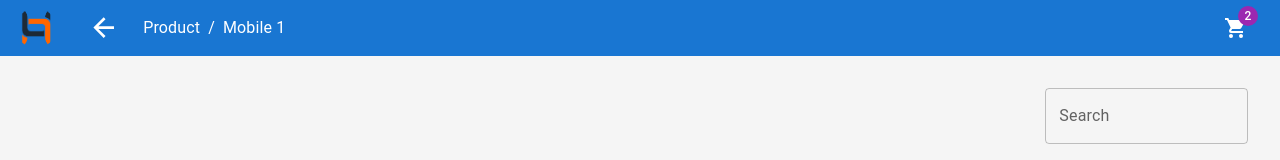
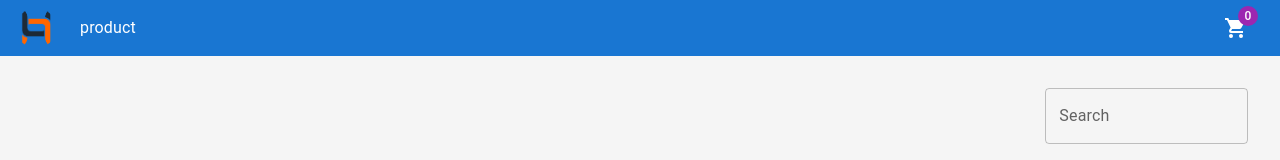
Before and after one commit to josemi2201/test-front-ntt-data, a React (Vite) app: page /product in a window 1280 px wide. Shown: the top 160 px of the page. Built offline with nearby package versions, Linux system fonts and the light colour scheme.

Commit message:
Crear funcionalidad de header y  navegación listado

```diff
--- a/src/App.jsx
+++ b/src/App.jsx
@@ -3,9 +3,9 @@ import React from 'react';
 import {
   createBrowserRouter, Navigate, RouterProvider
 } from "react-router-dom";
+import { CartProvider } from './context/CartContext';
 import { ProductDetail } from './routes/ProductDetail';
 import { ProductsList } from './routes/ProductsList';
-
 
 export const router = createBrowserRouter([
   {
@@ -35,7 +35,9 @@ export const App = () => {
 
   return (
     <ThemeProvider theme={theme}>
-      <RouterProvider router={router} />
+      <CartProvider>
+        <RouterProvider router={router} />
+      </CartProvider>
     </ThemeProvider>
   )
 }
--- a/src/components/Header/HeaderActions.jsx
+++ b/src/components/Header/HeaderActions.jsx
@@ -1,9 +1,12 @@
 import { mdiCart } from '@mdi/js'
 import { Box } from '@mui/material'
-import React from 'react'
+import React, { useContext } from 'react'
+import { CartContext } from '../../context/CartContext'
 import { IconButton } from '../UI/IconButton'
 
 export const HeaderActions = () => {
+
+  const { cartNumber } = useContext(CartContext)
 
   const handleClickCart = () => {
     alert('Cart clicked')
@@ -17,8 +20,8 @@ export const HeaderActions = () => {
         icon={mdiCart}
         onClick={handleClickCart}
         haveBadge
-        badgeContent={2}
-        tooltip="Total items in cart: 2"
+        badgeContent={cartNumber}
+        tooltip={`Total items in cart: ${cartNumber}`}
       />
     </Box>
   )
--- /dev/null
+++ b/src/components/Header/HeaderBreadcrumbs.jsx
@@ -0,0 +1,52 @@
+import { Breadcrumbs, useTheme } from '@mui/material'
+import { Box } from '@mui/system'
+import React, { useEffect, useState } from 'react'
+import { Link, useLocation } from 'react-router-dom'
+
+export const HeaderBreadcrumbs = () => {
+
+  const { palette: { primary, secondary} } = useTheme()
+  const location = useLocation()
+
+  const [paths, setPaths] = useState([])
+
+  useEffect(() => {
+    const paths = location.pathname.split('/').filter(path => path !== '')
+    setPaths(paths)
+  }, [location])
+
+  const getPathBreadcrumbs =
+    (index) => {
+      const href = `/${paths.slice(0, index + 1).join('/')}`
+      return href
+    }
+
+  return (
+    <Breadcrumbs color={primary.contrastText}>
+      {
+        paths.map((path, index) => (
+          <Box
+            key={index}
+            sx={{
+              '& > a': {
+                textDecoration: 'none',
+                color: primary.contrastText,
+              },
+              '& > a:hover': {
+                textDecoration: 'underline',
+                color: secondary.light,
+              },
+            }}
+          >
+            <Link
+              to={getPathBreadcrumbs(index)}
+            >
+              {path}
+            </Link>
+          </Box>
+
+        ))
+      }
+    </Breadcrumbs>
+  )
+}
--- a/src/components/Header/HeaderNavigation.jsx
+++ b/src/components/Header/HeaderNavigation.jsx
@@ -1,19 +1,22 @@
 import { mdiArrowLeft } from '@mdi/js'
-import { Avatar, Box, Breadcrumbs, IconButton as MuiIconButton, Link, useTheme } from '@mui/material'
+import { Avatar, Box, IconButton as MuiIconButton } from '@mui/material'
+import React from 'react'
+import { useLocation, useNavigate } from 'react-router-dom'
 import logoImg from '../../assets/logo.png'
 import { IconButton } from '../UI/IconButton'
-import React from 'react'
+import { HeaderBreadcrumbs } from './HeaderBreadcrumbs'
 
 export const HeaderNavigation = () => {
 
-  const { palette: { primary } } = useTheme()
+  const navigate = useNavigate()
+  const { pathname } = useLocation()
 
   const handleClickLogo = () => {
-    alert('Logo clicked')
+    navigate
   }
 
   const handleClickPreviousPage = () => {
-    alert('PreviousPage clicked')
+    navigate(-1)
   }
 
   return (
@@ -23,28 +26,15 @@ export const HeaderNavigation = () => {
       <MuiIconButton onClick={handleClickLogo}>
         <Avatar src={logoImg} />
       </MuiIconButton>
-      <IconButton
-        icon={mdiArrowLeft}
-        onClick={handleClickPreviousPage}
-        size={1.3}
-        tooltip="Previous page"
-      />
-      <Breadcrumbs color={primary.contrastText}>
-        <Link
-          underline="hover"
-          color="inherit"
-          href="/product"
-        >
-          Product
-        </Link>
-        <Link
-          underline="hover"
-          color="inherit"
-          href="/product/z45a56465w"
-        >
-          Mobile 1
-        </Link>
-      </Breadcrumbs>
+      {
+        pathname !== "/product" && <IconButton
+          icon={mdiArrowLeft}
+          onClick={handleClickPreviousPage}
+          size={1.3}
+          tooltip="Previous page"
+        />
+      }
+      <HeaderBreadcrumbs />
     </Box>
   )
 }
--- a/src/components/ProductList/ProductListItem.tsx
+++ b/src/components/ProductList/ProductListItem.jsx
@@ -1,15 +1,17 @@
-import React from 'react'
+import { Card, CardContent, CardMedia, Typography } from '@mui/material';
+import { Box } from '@mui/system';
 import PropTypes from 'prop-types';
-import { Box } from '@mui/system';
-import { Avatar, Card, Typography, CardMedia, CardContent } from '@mui/material';
+import React from 'react';
+import { useNavigate } from 'react-router-dom';
 
 export const ProductListItem = ({product}) => {
 
   const { id, description, priceDescription, imgUrl} = product
 
+  const navigate = useNavigate();
 
   const handleClickProduct = () => {
-    alert(`You clicked on product ${id}`)
+    navigate(`/product/${id}`);
   }
 
   return (
@@ -46,6 +48,6 @@ const sx = {
   }
 }
 
-ProductListItem.prototype = {
+ProductListItem.propTypes = {
   product: PropTypes.object.isRequired
 }
--- /dev/null
+++ b/src/context/CartContext.jsx
@@ -0,0 +1,25 @@
+
+import React, { createContext, useState } from 'react'
+import PropTypes from 'prop-types'
+
+export const CartContext = createContext()
+
+export const CartProvider = ({children}) => {
+
+  const [cartNumber, setCartNumber] = useState(0)
+
+  return (
+    <CartContext.Provider
+      value={{
+        cartNumber,
+        setCartNumber,
+      }}
+    >
+      {children}
+    </CartContext.Provider>
+  )
+}
+
+CartProvider.propTypes = {
+  children: PropTypes.node.isRequired,
+}
```
